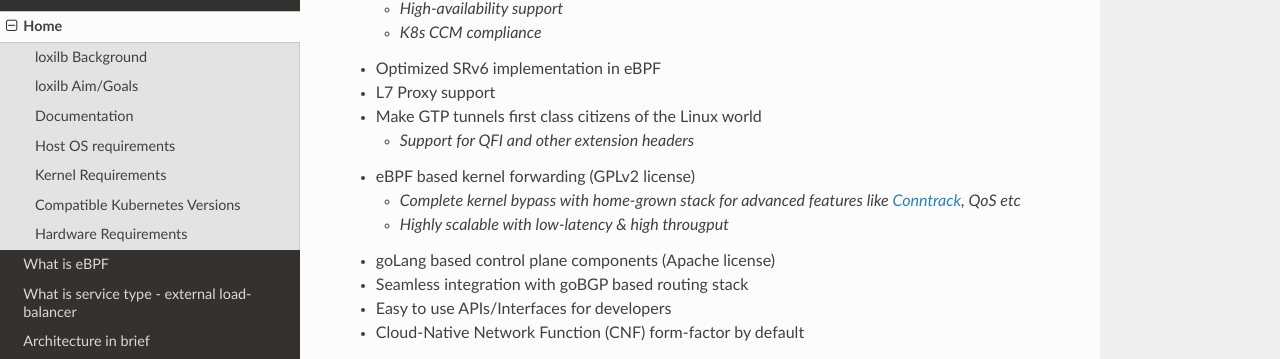
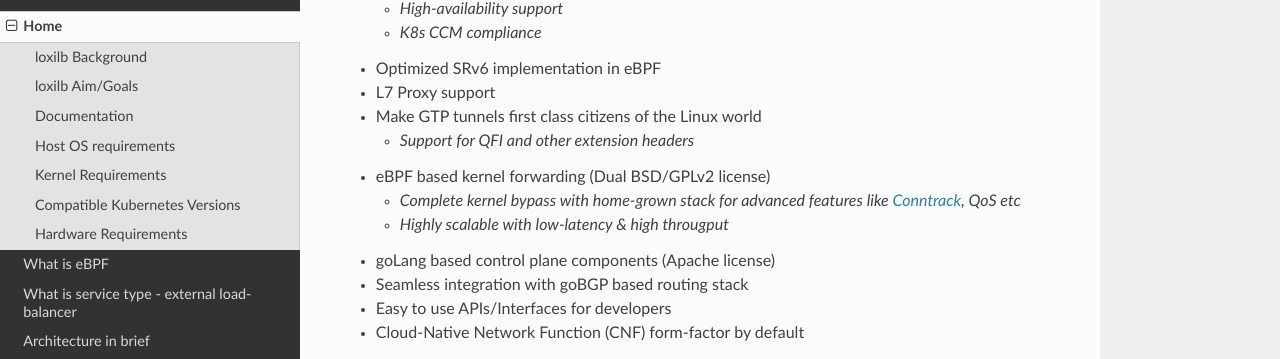
Before and after one commit to loxilb-io/loxilbdocs, an MkDocs documentation site: the page built from docs/index.md, in a window 1280 px wide and 900 px high, scrolled down 1006 px. Shown: the part 91-450 px from the top of the window. Built offline with MkDocs 1.6.1, drawn with Linux system fonts in a browser that asks for light colours; nearby versions of some CDN libraries.

Commit message:
Update index.md

```diff
--- a/docs/index.md
+++ b/docs/index.md
@@ -26,7 +26,7 @@ loxilb aims to provide the following :
 -  L7 Proxy support
 -  Make GTP tunnels first class citizens of the Linux world
     - *Support for QFI and other extension headers*
--  eBPF based kernel forwarding (GPLv2 license)
+-  eBPF based kernel forwarding (Dual BSD/GPLv2 license)
     - *Complete kernel bypass with home-grown stack for advanced features like [Conntrack](https://thermalcircle.de/doku.php?id=blog:linux:connection_tracking_1_modules_and_hooks), QoS etc*
     - *Highly scalable with low-latency & high througput*
 -  goLang based control plane components (Apache license)
```
